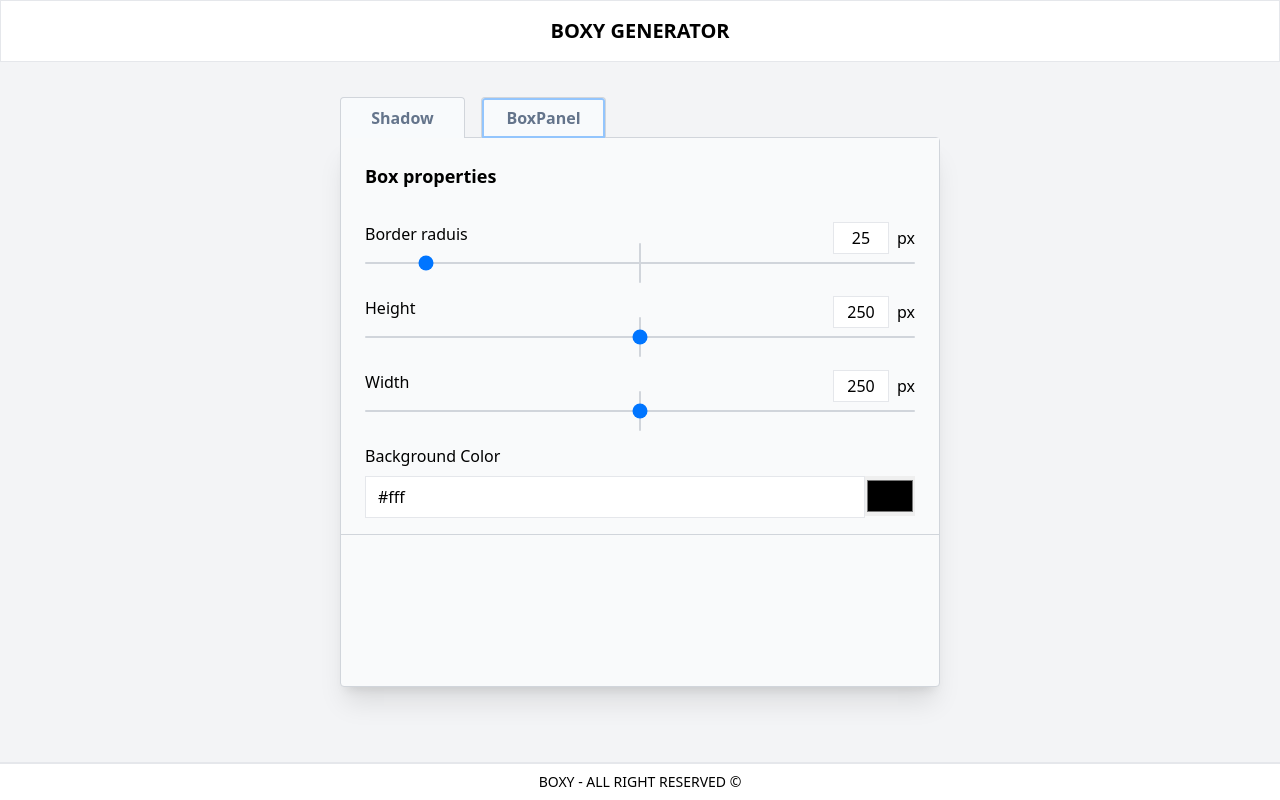
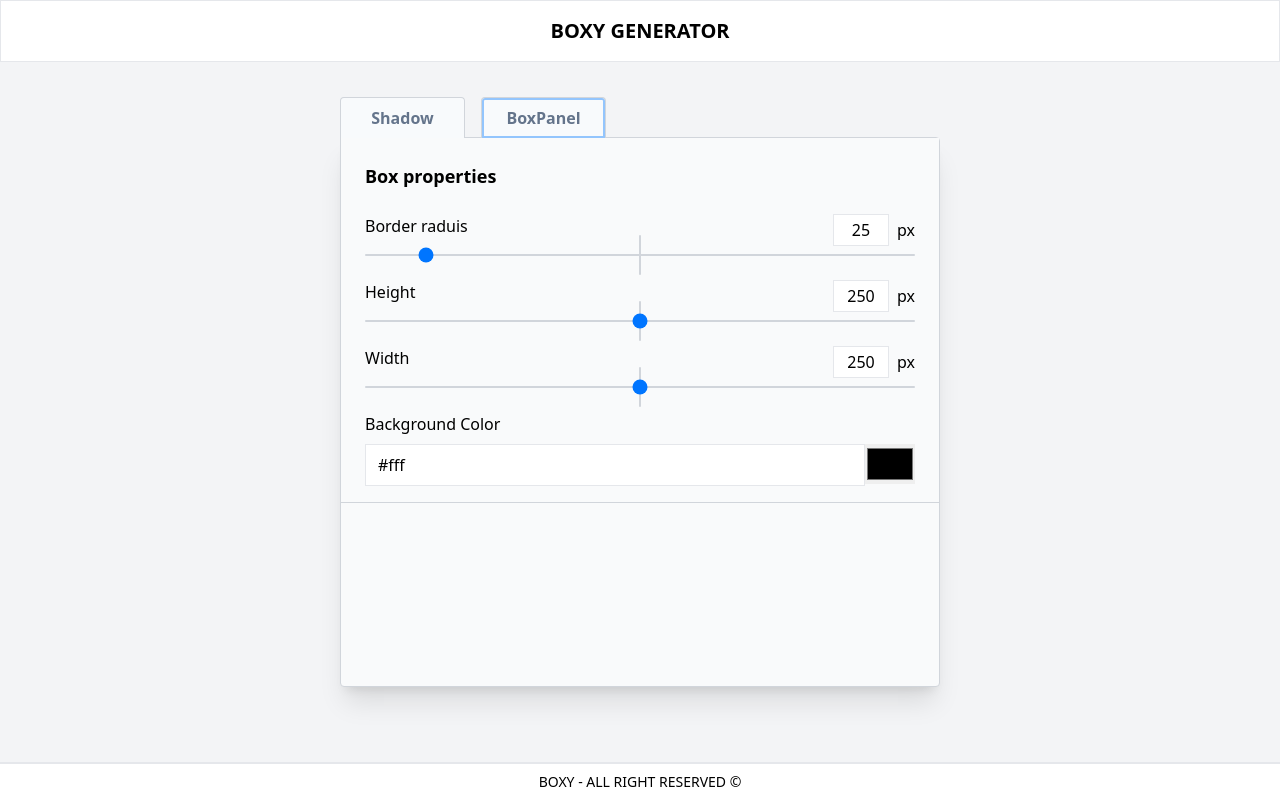
Before and after one commit to Abdourahamane10/box-shadow-generator, a React (Vite) app: page / in a window 1280 px wide. Both pictures are taken after a click on the button "BoxPanel". Built offline with nearby package versions, Linux system fonts and the light colour scheme.

Commit message:
Modification du style du composent BoxRange

```diff
--- a/src/layouts/BoxPanel/BoxRange.jsx
+++ b/src/layouts/BoxPanel/BoxRange.jsx
@@ -12,7 +12,7 @@ export default function BoxRange({inputData}) {
   }
 
   return (
-    <div className="my-8">
+    <div className="my-6">
       <div className="flex justify-between">
         <p>{inputData.name}</p>
         <div className="flex items-baseline mb-2">
```
